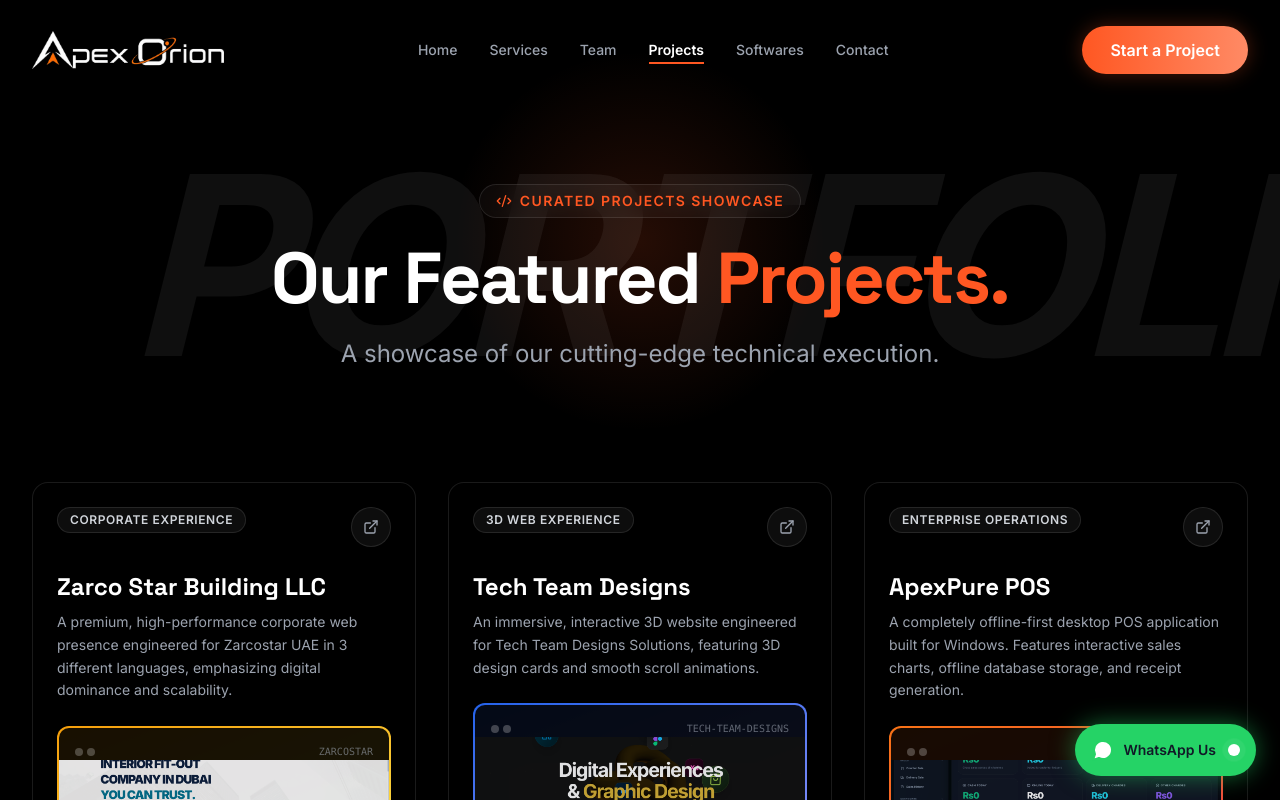
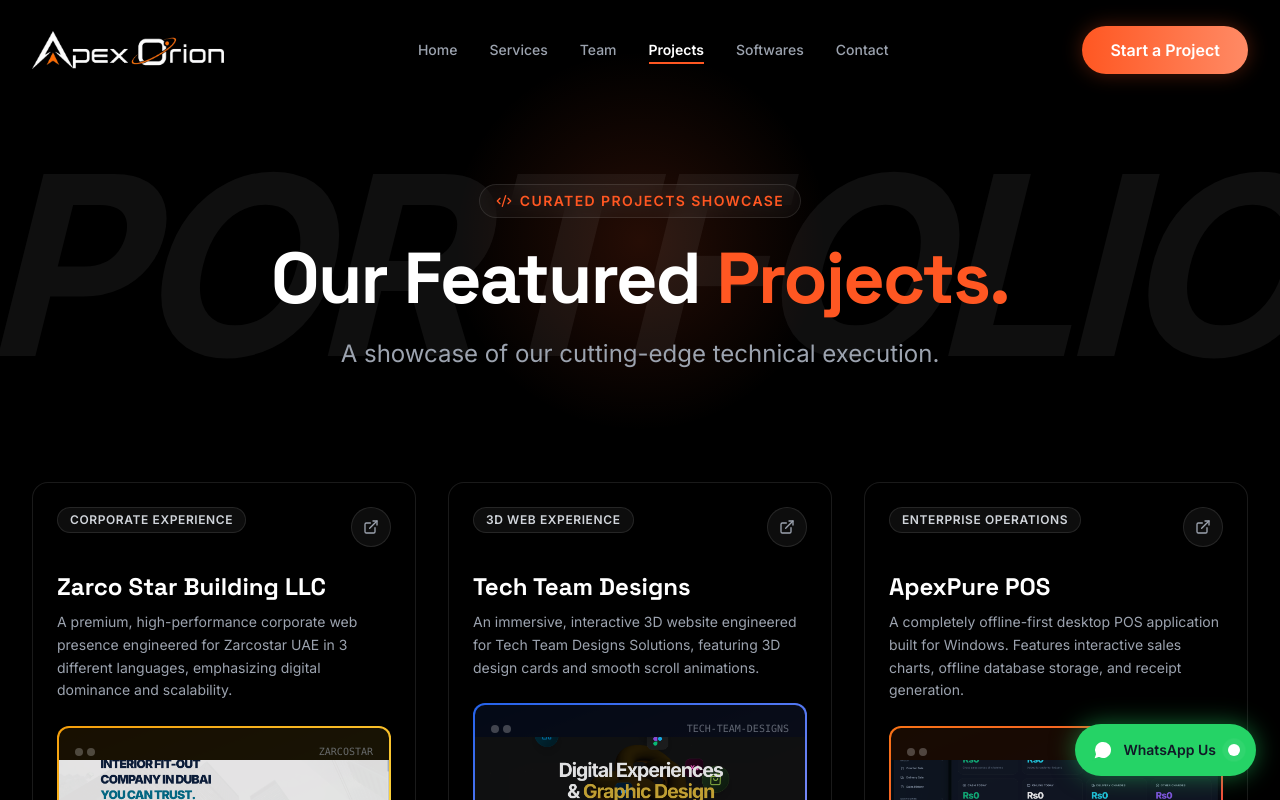
Before and after one commit to asadchaudhary27/apex-orion, a React (Vite) app: page /projects in a window 1280 px wide. Shown: the top 800 px of the page. Built offline with nearby package versions, Linux system fonts and the light colour scheme.

Commit message:
Fix background PORTFOLIO text centering

```diff
--- a/src/pages/Projects.tsx
+++ b/src/pages/Projects.tsx
@@ -13,7 +13,7 @@
         <div className="absolute top-1/2 left-1/2 -translate-x-1/2 -translate-y-1/2 w-96 h-96 bg-[radial-gradient(ellipse_at_center,rgba(255,87,34,0.15),transparent_70%)] rounded-full pointer-events-none" />
 
         {/* Background Watermark */}
-        <div className="absolute top-1/2 left-1/2 -translate-x-1/2 -translate-y-1/2 w-full text-center z-0 pointer-events-none select-none">
+        <div className="absolute top-1/2 left-1/2 -translate-x-1/2 -translate-y-1/2 flex items-center justify-center z-0 pointer-events-none select-none w-screen overflow-hidden">
           <motion.span
             initial={{ opacity: 0, scale: 0.95 }}
             animate={{ opacity: 1, scale: 1 }}
```
